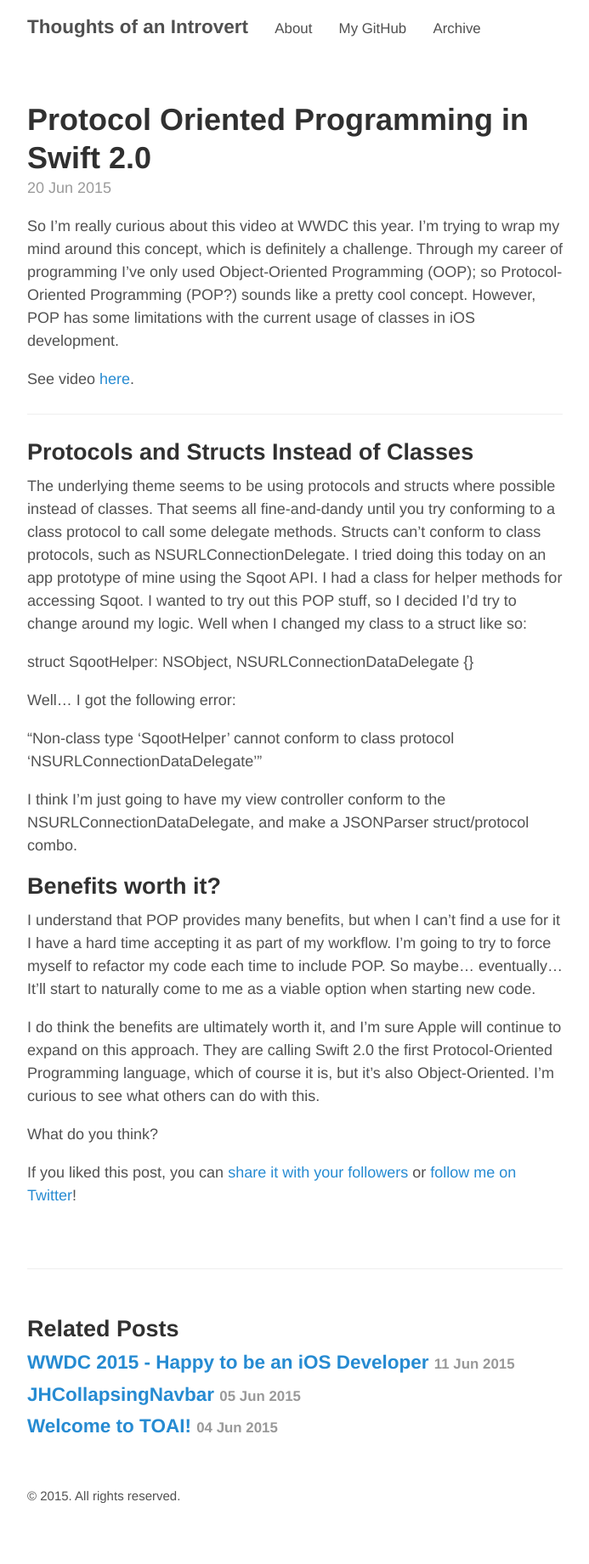
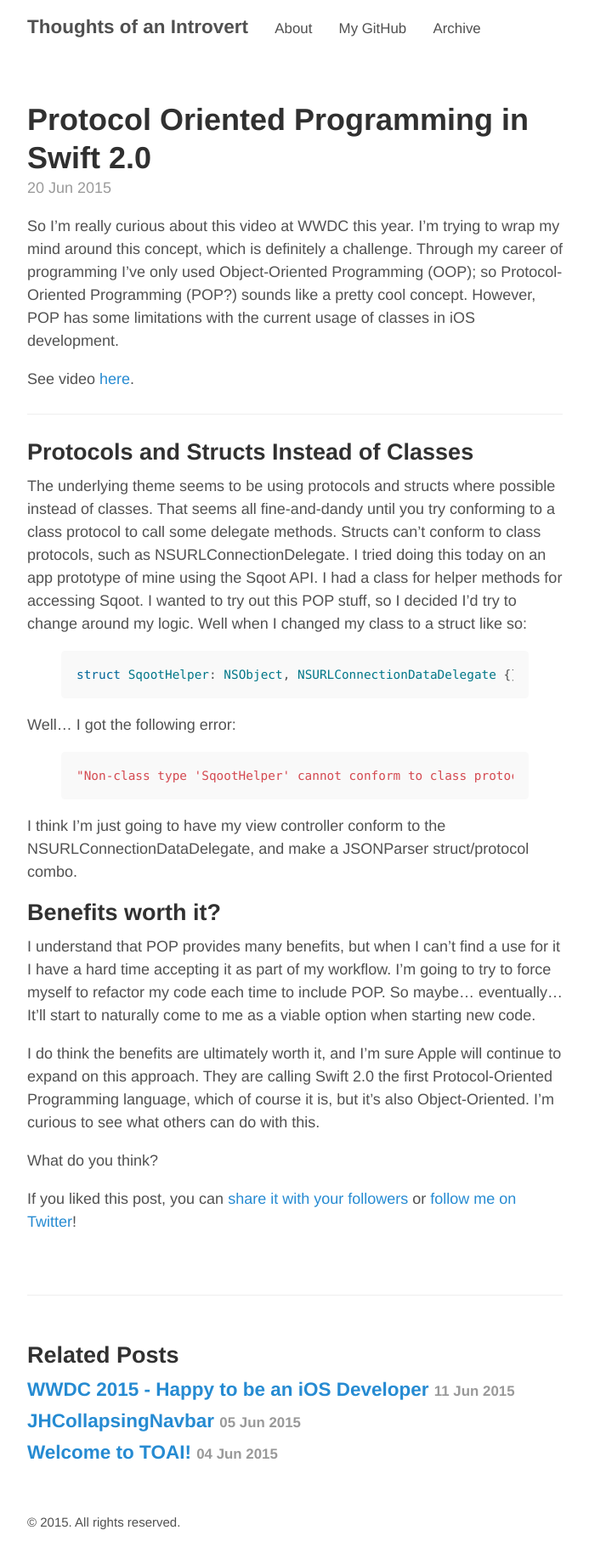
Before and after one commit to joshhaines/joshhaines.github.io, a Jekyll site: the page built from _posts/2015-06-20-protocol-oriented-programming.md, in a window 1280 px wide. Shown: the whole page at 85% size, without its empty margins (293-986 px from the left). Built offline with Jekyll 4.4.1, drawn with Linux system fonts in a browser that asks for light colours; comment, search, counter and statistics services are not loaded; before the commit the page ends 1810 px from its top, so only the background shows below that.

Commit message:
Post Fixes
Code block and permalink

```diff
--- a/_posts/2015-06-20-protocol-oriented-programming.md
+++ b/_posts/2015-06-20-protocol-oriented-programming.md
@@ -13,11 +15,15 @@ See video [here](https://developer.apple.com/videos/wwdc/2015/?id=408).
 
 The underlying theme seems to be using protocols and structs where possible instead of classes. That seems all fine-and-dandy until you try conforming to a class protocol to call some delegate methods. Structs can't conform to class protocols, such as NSURLConnectionDelegate. I tried doing this today on an app prototype of mine using the Sqoot API. I had a class for helper methods for accessing Sqoot. I wanted to try out this POP stuff, so I decided I'd try to change around my logic. Well when I changed my class to a struct like so:
 
-  struct SqootHelper: NSObject, NSURLConnectionDataDelegate {}
+{% highlight swift %}
+struct SqootHelper: NSObject, NSURLConnectionDataDelegate {}
+{% endhighlight %}
 
 Well... I got the following error:
 
-  "Non-class type 'SqootHelper' cannot conform to class protocol 'NSURLConnectionDataDelegate'"
+{% highlight swift %}
+"Non-class type 'SqootHelper' cannot conform to class protocol 'NSURLConnectionDataDelegate'"
+{% endhighlight %}
 
 I think I'm just going to have my view controller conform to the NSURLConnectionDataDelegate, and make a JSONParser struct/protocol combo.
 
```
Also changed, not shown: other parts of _posts/2015-06-20-protocol-oriented-programming.md (+2 -0 lines).
